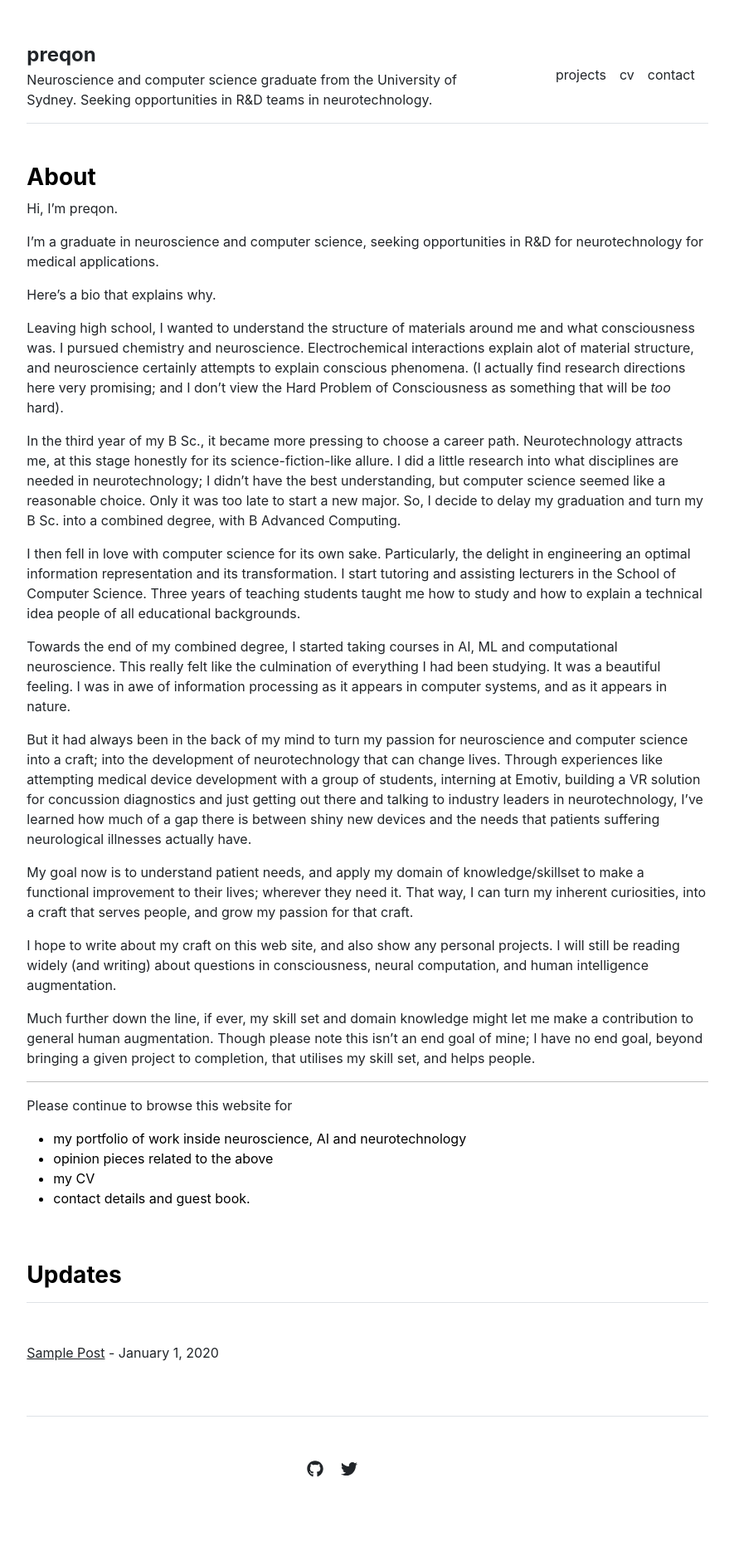
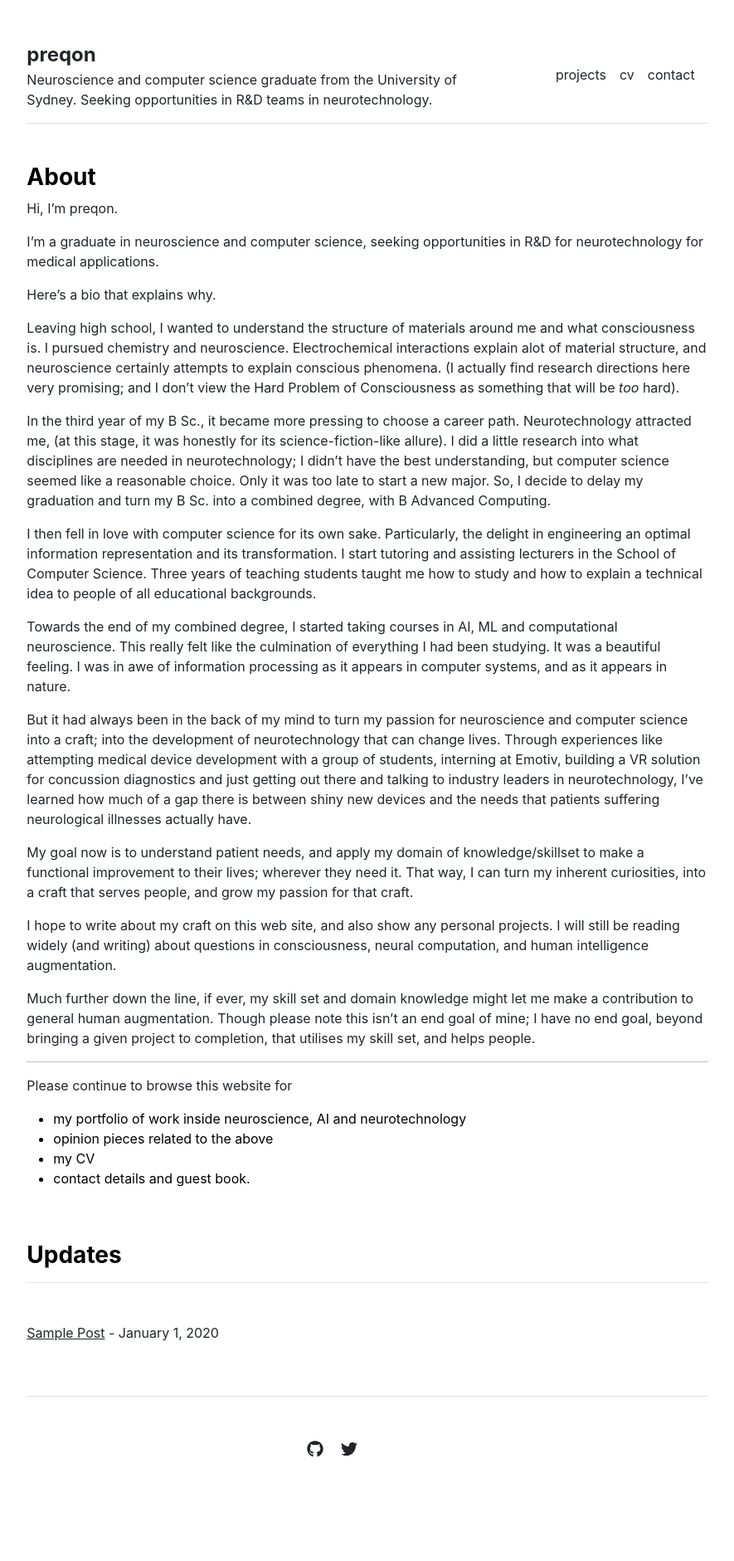
Before and after one commit to preqon/preqon.github.io, a Jekyll site: the page built from index.md, in a window 1280 px wide. Shown: the whole page at 83% size, without its empty margins (197-1082 px from the left). Built offline with Jekyll 4.4.1, drawn with Linux system fonts in a browser that asks for light colours; after the commit the page ends 1857 px from its top, so only the background shows below that.

Commit message:
bio edits

```diff
--- a/index.md
+++ b/index.md
@@ -11,7 +11,7 @@ in R&D for neurotechnology for medical applications.
 Here's a bio that explains why.
 
 Leaving high school, I wanted to understand the structure of materials
-around me and what consciousness was. I pursued chemistry and neuroscience.
+around me and what consciousness is. I pursued chemistry and neuroscience.
 Electrochemical interactions explain alot of material structure, and neuroscience
 certainly attempts to explain conscious phenomena. (I actually find research
 directions here very promising; and I don't view the Hard Problem of
@@ -19,8 +19,9 @@ Consciousness as something that will be *too* hard).
 
 
 In the third year of my B Sc., it became more pressing to choose a career path.
-Neurotechnology attracts me, at this stage honestly for its science-fiction-like
-allure. I did a little research into what disciplines are needed in neurotechnology;
+Neurotechnology attracted me, (at this stage, it was honestly for its
+science-fiction-like allure). I did a little research into what disciplines are
+needed in neurotechnology;
 I didn't have the best understanding, but computer science seemed like a
 reasonable choice. Only it was too late to start a new major. So, I decide to
 delay my graduation and turn my B Sc. into a combined degree, with B Advanced
@@ -30,7 +31,7 @@ I then fell in love with computer science for its own sake. Particularly,
 the delight in engineering an optimal information representation and its
 transformation. I start tutoring and assisting lecturers in the School of
 Computer Science. Three years of teaching students taught me how to study and
-how to explain a technical idea people of all educational backgrounds.
+how to explain a technical idea to people of all educational backgrounds.
 
 Towards the end of my combined degree, I started taking courses in AI, ML and
 computational neuroscience. This really felt like the culmination of everything
```
